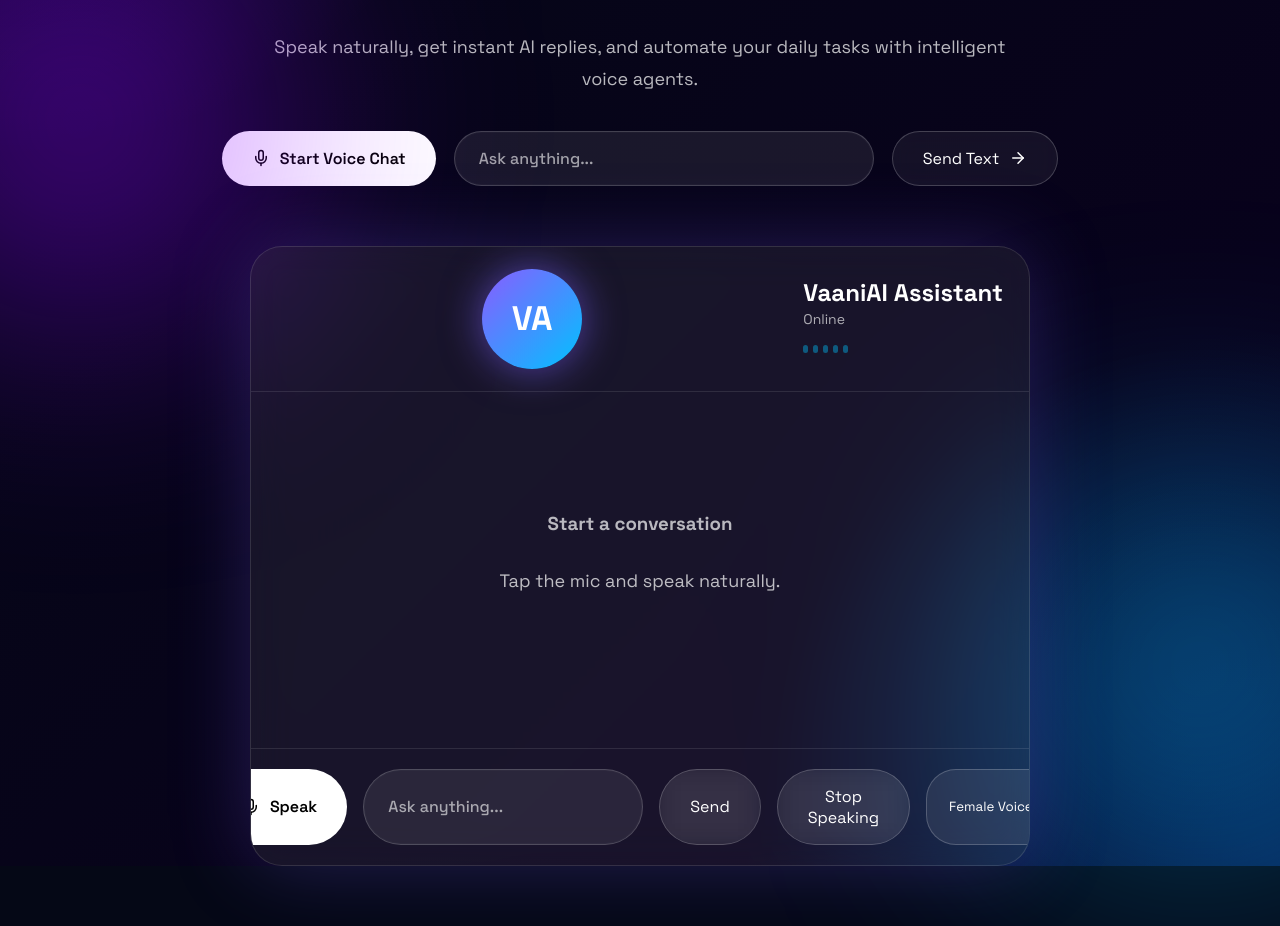
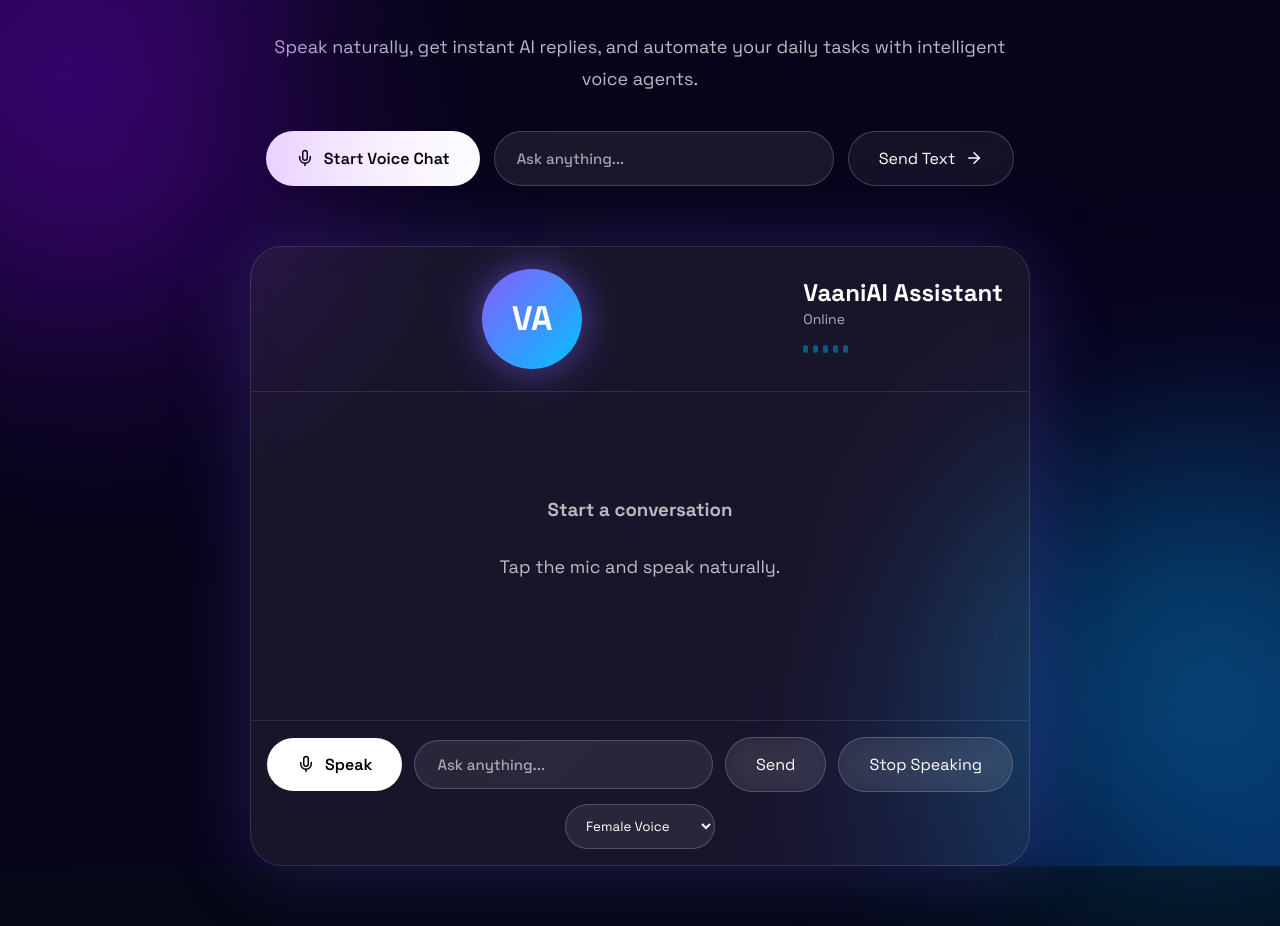
Before and after one commit to Pranathi161205/ai-voice-agent, a React (Vite) app in the folder frontend/: page / in a window 1280 px wide. Shown: the part 381-1307 px from the top of the page. Built offline with nearby package versions, Linux system fonts and the light colour scheme.

Commit message:
Added real typed chat system

```diff
--- a/frontend/src/App.css
+++ b/frontend/src/App.css
@@ -116,8 +116,9 @@
 
 .hero-buttons {
   display: flex;
+  flex-wrap: wrap;
   justify-content: center;
-  gap: 18px;
+  gap: 14px;
   margin-top: 35px;
 }
 
@@ -153,16 +154,16 @@
 }
 
 .chat-input {
-  padding: 14px 24px;
+  padding: 14px 22px;
   border-radius: 999px;
   border: 1px solid rgba(255, 255, 255, 0.18);
   background: rgba(255, 255, 255, 0.08);
   color: white;
   outline: none;
-  min-width: 280px;
-  max-width: 420px;
-  width: 100%;
-  font-size: 16px;
+  flex: 1 1 260px;
+  min-width: 180px;
+  max-width: 340px;
+  font-size: 15px;
   font-weight: 500;
   transition: transform 0.2s ease, border-color 0.2s ease, background 0.2s ease;
   box-shadow: inset 0 0 0 1px rgba(255, 255, 255, 0.02);
@@ -643,10 +644,12 @@
 }
 
 .chat-controls {
-  padding: 20px;
+  padding: 16px;
   display: flex;
+  flex-wrap: wrap;
   justify-content: center;
-  gap: 16px;
+  align-items: center;
+  gap: 12px;
   border-top: 1px solid rgba(255,255,255,0.1);
 }
 
@@ -701,12 +704,14 @@
   transform: scale(1.02);
 }
 .voice-select {
-  padding: 14px 18px;
+  padding: 12px 16px;
   border-radius: 30px;
   border: 1px solid rgba(255,255,255,0.2);
   background: rgba(255,255,255,0.08);
   color: white;
   outline: none;
+  min-width: 150px;
+  max-width: 220px;
 }
 
 .voice-select option {
```
